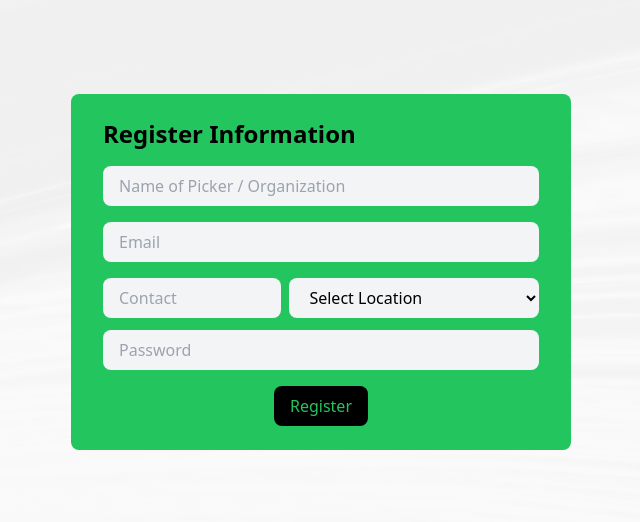
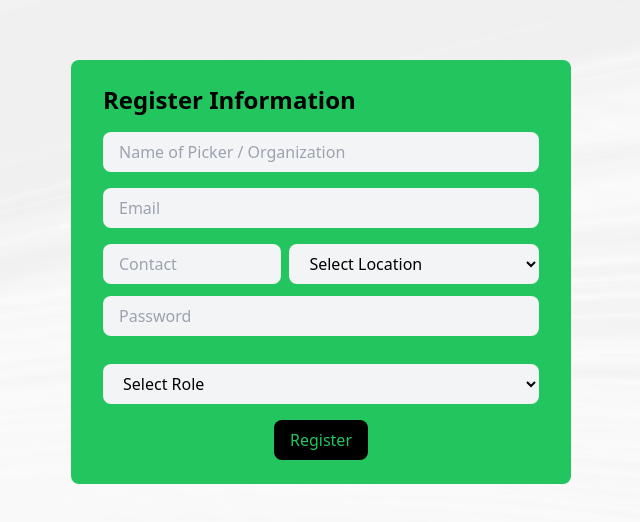
Before and after one commit to karimnyumba/Chatafisha, a React (Vite) app in the folder FuchaBins/: page /pages/RegisterForm in a window 1280 px wide. Shown: the part 128-650 px from the top of the page, without its empty margins (319-959 px from the left). Built offline with nearby package versions, Linux system fonts and the light colour scheme.

Commit message:
register api

```diff
--- a/FuchaBins/package.json
+++ b/FuchaBins/package.json
@@ -13,6 +13,7 @@
     "@near-wallet-selector/core": "^7.9.3",
     "@near-wallet-selector/ledger": "^7.9.3",
     "@near-wallet-selector/my-near-wallet": "^7.9.3",
+    "axios": "^1.3.6",
     "global": "^4.4.0",
     "globalthis": "^1.0.3",
     "near-api-js": "^0.44.2",
--- a/FuchaBins/src/index.css
+++ b/FuchaBins/src/index.css
@@ -1,3 +1,7 @@
 @tailwind base;
 @tailwind components;
 @tailwind utilities;
+
+body{
+
+}
--- a/FuchaBins/src/pages/RegisterForm.jsx
+++ b/FuchaBins/src/pages/RegisterForm.jsx
@@ -1,4 +1,5 @@
 import { useState } from "react";
+import axios from 'axios'
 
 const RegisterForm = () => {
   const [name, setName] = useState("");
@@ -7,6 +8,7 @@ const RegisterForm = () => {
   // const [date, setDate] = useState(getCurrentDate()); // initialize with current date
   const [email, setEmail] = useState("");
   const [password, setPassword] = useState("");
+  const [role, setRole] = useState("");
 
   const handleNameChange = (e) => setName(e.target.value);
   const handleContactChange = (e) => {
@@ -19,34 +21,40 @@ const RegisterForm = () => {
   // const handleDateChange = (e) => setDate(e.target.value);
   const handleEmailChange = (e) => setEmail(e.target.value);
   const handlePasswordChange = (e) => setPassword(e.target.value);
+  const handleRoleChange = (e) => setRole(e.target.value);
+  const handleSubmit = (e)=>{
 
-  // function getCurrentDate() {
-  //   const today = new Date();
-  //   const month = today.getMonth() + 1; // add 1 since getMonth returns 0-11
-  //   const day = today.getDate();
-  //   const year = today.getFullYear();
-  //   return `${year}-${month < 10 ? "0" + month : month}-${day < 10 ? "0" + day : day}`;
-  // }
+    e.preventDefault()
 
-  async function signup(){
-    let item = {name, email, contact, location}
-    console.warn(item)
-    let result = await fetch("https://localhost:8000/api/register",{
-      method:'POST',
-      body:JSON.stringify(item),
-      header:{
-        "Content-Type": 'application/json',
-        "Accept": 'application/json'
+
+    const postData = async function (){
+      console.log('dadfad')
+      try{
+        const {data}= await axios.post(
+          'http://139.162.249.220:9292/api/user/registration_data', {
+            'email':email,
+            'u_name':name,
+            'location':location,
+            'phone':contact,
+          'password':password,
+          'role':role,
+          'reg_no': '2021'
+          }
+        )
+        console.log(data)
+        // window.location.pathname = '/pages/LoginForm'
+      }catch(err){
+        console.log(err)
       }
-    })
-    result = await result.json()
-    console.warn("result", result)
-}
+
+    }
+    postData()
+  }
   return (
     <div className="bg-baki bg-cover bg-center min-h-screen flex flex-col items-center justify-center">
       <div className="bg-green-500 rounded-lg px-8 py-6">
         <h2 className="text-2xl font-bold mb-4">Register Information</h2>
-        <form className="flex flex-col items-center justify-center">
+        <form className="flex flex-col items-center justify-center" onSubmit={(e)=>handleSubmit(e)}>
           <input
             type="text"
             placeholder="Name of Picker / Organization"
@@ -96,7 +104,18 @@ const RegisterForm = () => {
             value={password}
             onChange={handlePasswordChange}
           />
-          <button onClick={signup} className="bg-black text-green-500 rounded-lg px-4 py-2">
+          <select
+              className="bg-gray-100 rounded-lg px-4 py-2 mt-3 w-full mb-4"
+              value={role}
+              onChange={handleRoleChange}
+            >
+              <option value="">Select Role</option>
+              <option value="Picker">Picker</option>
+              <option value="Organization">Organization</option>
+              <option value="Explorer">Explorer</option>
+            </select>
+
+          <button type='submit'className="bg-black text-green-500 rounded-lg px-4 py-2">
             Register
           </button>
         </form>
```
Also changed, not shown: 1 other file (tests, documents, lock files or other folders).
